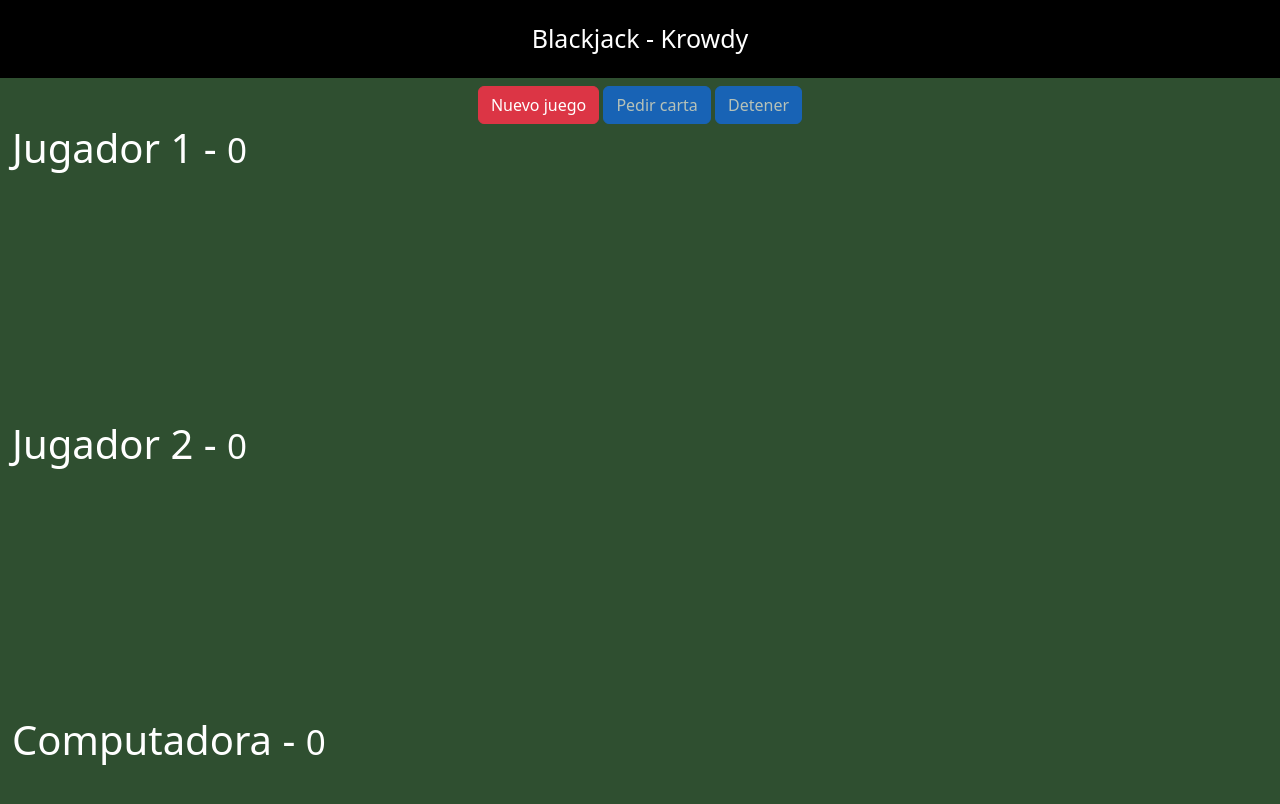
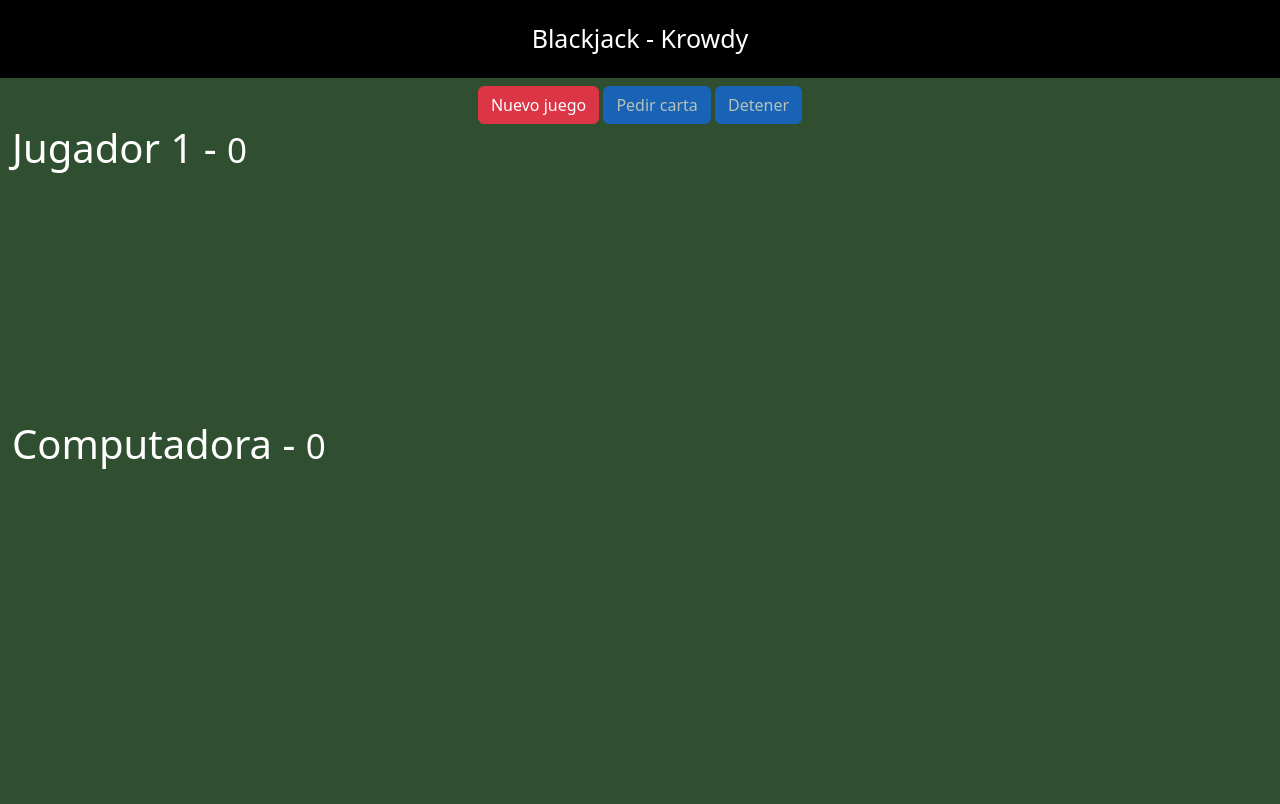
Before and after one commit to pedrojn-dev/BlackJack-Krowdy, a plain HTML site: page index.html in a window 1280 px wide. Drawn offline with nearby package versions, Linux system fonts and the light colour scheme.

Commit message:
Update index.html

```diff
--- a/index.html
+++ b/index.html
@@ -42,16 +42,6 @@
       </div>
     </div>
 
-    <!-- Cartas de Jugador 2 -->
-    <div class="row container">
-      <div class="col">
-        <h1>Jugador 2 - <small>0</small></h1>
-        <div id="player-cards" class="cards">
-          <!-- Las cartas del jugador 2 aqui van! -->
-        </div>
-      </div>
-    </div>
-
     <!-- Cartas de computadora -->
     <div class="row container">
       <div class="col">
```
